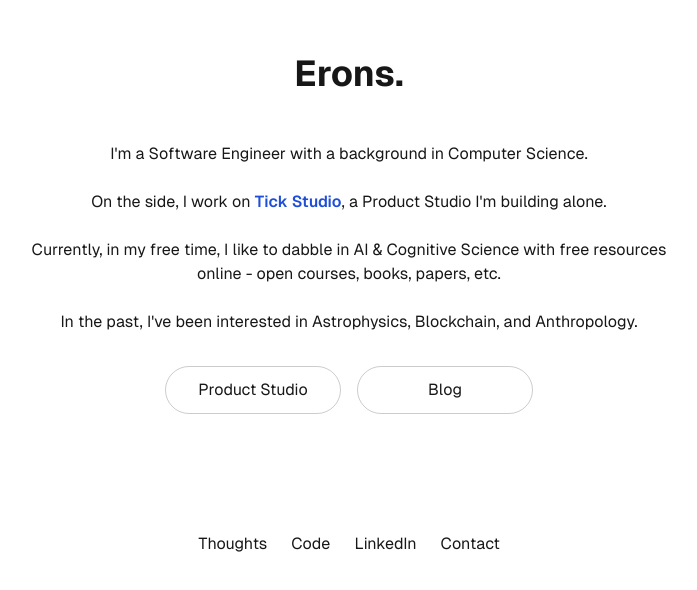
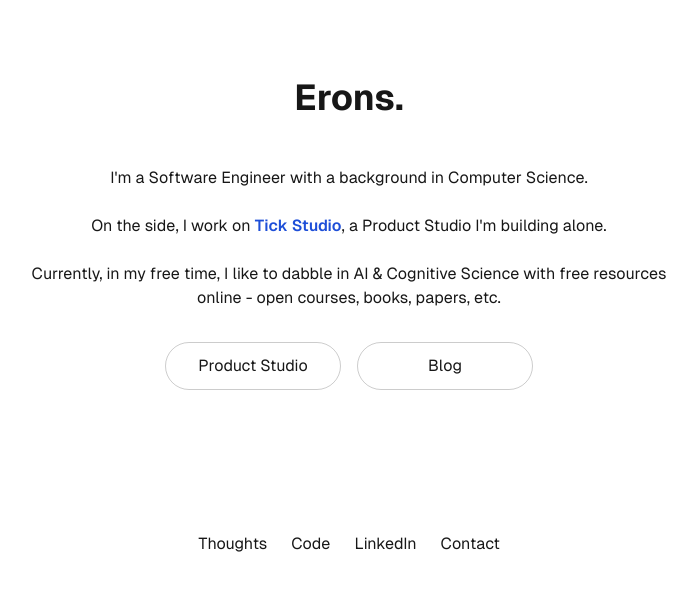
Before and after one commit to Eronmmer/erons.xyz, a Next.js app: page / in a window 1280 px wide. Shown: the part 166-756 px from the top of the page, without its empty margins (291-988 px from the left). Built offline with nearby package versions, Linux system fonts and the light colour scheme.

Commit message:
remove past interests

```diff
--- a/app/page.tsx
+++ b/app/page.tsx
@@ -34,10 +34,6 @@ export default function Home() {
 							Currently, in my free time, I like to dabble in AI & Cognitive
 							Science with free resources online - open courses, books, papers,
 							etc.
-						</p>
-						<p>
-							In the past, I&apos;ve been interested in Astrophysics,
-							Blockchain, and Anthropology.
 						</p>
 					</div>
 				</div>
```
